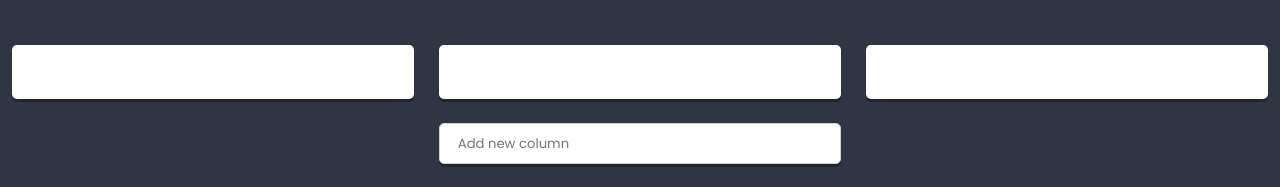
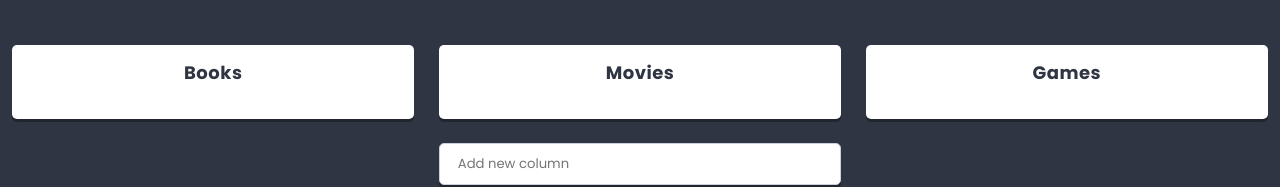
Before and after one commit to rado-jedro/react-to-do-app, a React app: page / in a window 1280 px wide. Shown: the part 407-594 px from the top of the page. Built offline with nearby package versions, Linux system fonts and the light colour scheme.

Commit message:
Update Column props name

```diff
--- a/src/components/Column/Column.js
+++ b/src/components/Column/Column.js
@@ -7,14 +7,14 @@ import PropTypes from 'prop-types';
 class Column extends React.Component {
 
   static propTypes = {
-    columnTitle : PropTypes.node.isRequired,
+    title : PropTypes.node.isRequired,
 
   }
 
   render() {
     return (
       <section className ={styles.component}>
-        <h3 className ={styles.title}>{this.props.columnTitle}</h3>
+        <h3 className ={styles.title}>{this.props.title}</h3>
       </section>
     );
   }
```
